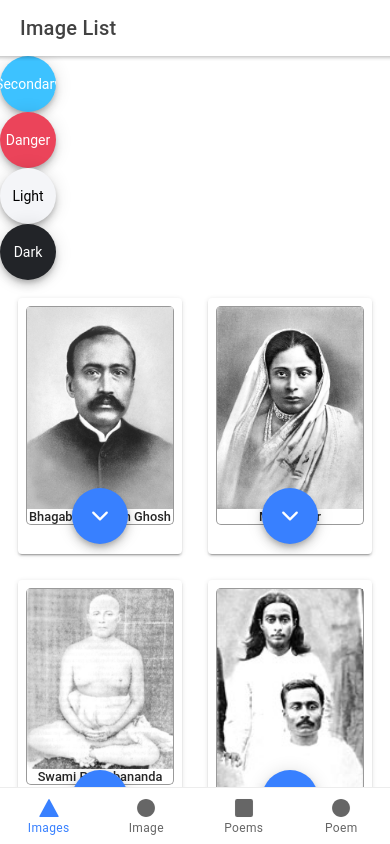
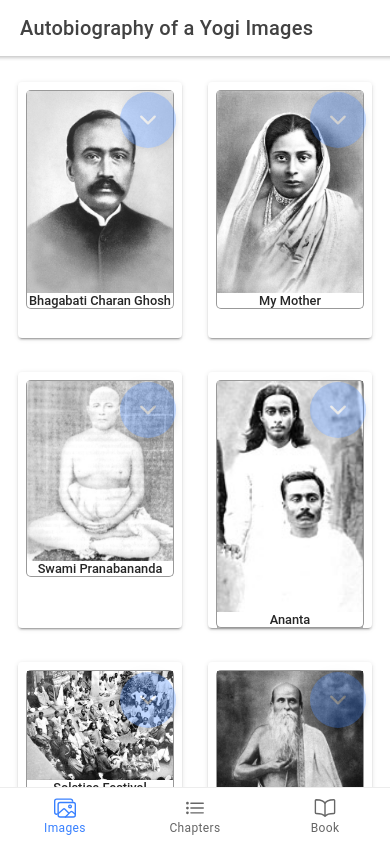
Before and after one commit to asolan/myyogi-nextjs-comment-app, a React (Create React App) app: page /imagelist in a window 390 px wide. Built offline with nearby package versions, Linux system fonts and the light colour scheme.

Commit message:
button opacity. icons

```diff
--- a/src/App.tsx
+++ b/src/App.tsx
@@ -10,7 +10,7 @@ import {
   IonTabs
 } from '@ionic/react';
 import { IonReactRouter } from '@ionic/react-router';
-import { ellipse, square, triangle } from 'ionicons/icons';
+import { imagesOutline, listOutline, bookOutline} from 'ionicons/icons';
 import ImageListTab from './pages/ImageListTab';
 import ImageTab from './pages/ImageTab';
 import PoemListTab from './pages/PoemListTab';
@@ -48,20 +48,16 @@ const App: React.FC = () => (
         </IonRouterOutlet>
         <IonTabBar slot="bottom">
           <IonTabButton tab="imagelist" href="/imagelist">
-            <IonIcon icon={triangle} />
+            <IonIcon icon={imagesOutline} />
             <IonLabel>Images</IonLabel>
           </IonTabButton>
-          <IonTabButton tab="image" href="/image">
-            <IonIcon icon={ellipse} />
-            <IonLabel>Image</IonLabel>
-          </IonTabButton>
-          <IonTabButton tab="poemlist" href="/poemlist">
-            <IonIcon icon={square} />
-            <IonLabel>Poems</IonLabel>
+          <IonTabButton tab="chapterlistlist" href="/chapterlist">
+            <IonIcon icon={listOutline} />
+            <IonLabel>Chapters</IonLabel>
           </IonTabButton>
           <IonTabButton tab="poem" href="/poem">
-            <IonIcon icon={ellipse} />
-            <IonLabel>Poem</IonLabel>
+            <IonIcon icon={bookOutline} />
+            <IonLabel>Book</IonLabel>
           </IonTabButton>
         </IonTabBar>
       </IonTabs>
--- a/src/components/AyogiImageList/AyogiImageList.css
+++ b/src/components/AyogiImageList/AyogiImageList.css
@@ -44,6 +44,15 @@ ion-card-subtitle div {
     font-weight: normal;
 }
 
+ion-modal ion-fab {
+    opacity: 30%;
+}
+
+.ImageList ion-col ion-fab {
+    opacity: 30%;
+    margin-left: 20px;
+}
+
 .ImageList ion-col ion-img {
     margin: 0 0.01rem;
     border-left: 1px solid #999;
@@ -55,6 +64,7 @@ ion-card-subtitle div {
 @media (max-width: 1024px) {
 
     .ImageList ion-card {
+        margin-top: 1rem;
         height: 20rem;
     }
 
@@ -70,6 +80,7 @@ ion-card-subtitle div {
 
 @media (max-width: 768px) {
     .ImageList ion-card {
+        margin-top: 1rem;
         height: 18rem;
     }
 
@@ -85,6 +96,7 @@ ion-card-subtitle div {
 
 @media (max-width: 500px) {
     .ImageList ion-card {
+        margin-top: 1rem;
         height: 16rem;
     }
 
@@ -121,7 +133,6 @@ ion-card-subtitle div {
 
 .ImageSubTitle1a,
 .ImageSubTitle1 {
-    color: red;
     font-size: 1rem;
     display: inline-block;
     width: 100%;
@@ -135,7 +146,6 @@ ion-card-subtitle div {
 
 .ImageSubTitle2a,
 .ImageSubTitle2 {
-    color: green;
     display: inline-block;
     width: 100%;
     text-align: center;
--- a/src/components/AyogiImageList/AyogiImageList.js
+++ b/src/components/AyogiImageList/AyogiImageList.js
@@ -26,7 +26,7 @@ import {
   IonIcon
 
 } from '@ionic/react';
-import { chevronDownOutline, chevronUpOutline, add, camera, settings, share, person, arrowForwardCircle, arrowBackCircle, arrowUpCircle, logoVimeo, logoFacebook, logoInstagram, logoTwitter } from 'ionicons/icons';
+import { chevronDownOutline, chevronUpOutline, bookOutline, add, camera, settings, share, person, arrowForwardCircle, arrowBackCircle, arrowUpCircle, logoVimeo, logoFacebook, logoInstagram, logoTwitter } from 'ionicons/icons';
 
 import './AyogiImageList.css';
 //import { paper } from 'ionicons/icons';
@@ -60,10 +60,10 @@ const AyogiImageList = props => {
     const thisImage =
       (<IonCol class="ion-justify-content-end" size-lg="3" size-md="3" size-xs="6" key={'cs' + i}>
         <IonCard class="ion-text-center">
-        {/* <IonFab vertical="bottom" horizontal="center">
+          {/* <IonFab vertical="bottom" horizontal="center">
             <IonFabButton color="primary">Primary</IonFabButton>
         </IonFab> */}
-          <IonFab vertical="bottom" horizontal="center">
+          <IonFab vertical="top" horizontal="right">
             <IonFabButton color="primary" onClick={() => showImage(i)}>
               <IonIcon icon={chevronDownOutline}></IonIcon>
             </IonFabButton>
@@ -87,6 +87,10 @@ const AyogiImageList = props => {
     imageContent.push(thisImage);
     return null;
   });
+
+  const goToContent = () => {
+    console.log('gotocontent');
+  }
 
   const showImage = (imageNum) => {
     let d = props.imageList[imageNum];
@@ -124,20 +128,18 @@ const AyogiImageList = props => {
 
   return (
     <IonContent className="ImageList">
-    <IonFabButton color="secondary">Secondary</IonFabButton>
-    <IonFabButton color="danger">Danger</IonFabButton>
-    <IonFabButton color="light">Light</IonFabButton>
-    <IonFabButton color="dark">Dark</IonFabButton>
       <IonModal isOpen={showModal}>
-        <IonInfiniteScroll>
-          {popImage}
-          <IonFab vertical="bottom" horizontal="start" slot="fixed">
-            <IonFabButton onClick={() => setShowModal(false)} fill="outline">
-              Close
-              <IonIcon icon={add} />
-            </IonFabButton>
+      <IonFab vertical="top" horizontal="right">
+          <IonFabButton onClick={() => goToContent()} fill="outline">
+            <IonIcon icon={bookOutline} />
+          </IonFabButton>
           </IonFab>
-        </IonInfiniteScroll>
+        <IonFab vertical="top" horizontal="center">
+          <IonFabButton onClick={() => setShowModal(false)} fill="outline">
+            <IonIcon icon={chevronUpOutline} />
+          </IonFabButton>
+        </IonFab>
+        {popImage}
       </IonModal>
       <IonGrid>
         <IonRow class="justify-content-center align-items-center" >
--- a/src/pages/ImageListTab.tsx
+++ b/src/pages/ImageListTab.tsx
@@ -10,13 +10,13 @@ const ImageListTab: React.FC = () => {
     <IonPage>
       <IonHeader>
         <IonToolbar>
-          <IonTitle>Image List</IonTitle>
+          <IonTitle>Autobiography of a Yogi Images</IonTitle>
         </IonToolbar>
       </IonHeader>
       <IonContent>
         <IonHeader collapse="condense">
           <IonToolbar>
-            <IonTitle size="large">Image List</IonTitle>
+            <IonTitle size="large">Illustrations</IonTitle>
           </IonToolbar>
         </IonHeader>
         {/* {ayimage.map((a: any) => {
```
